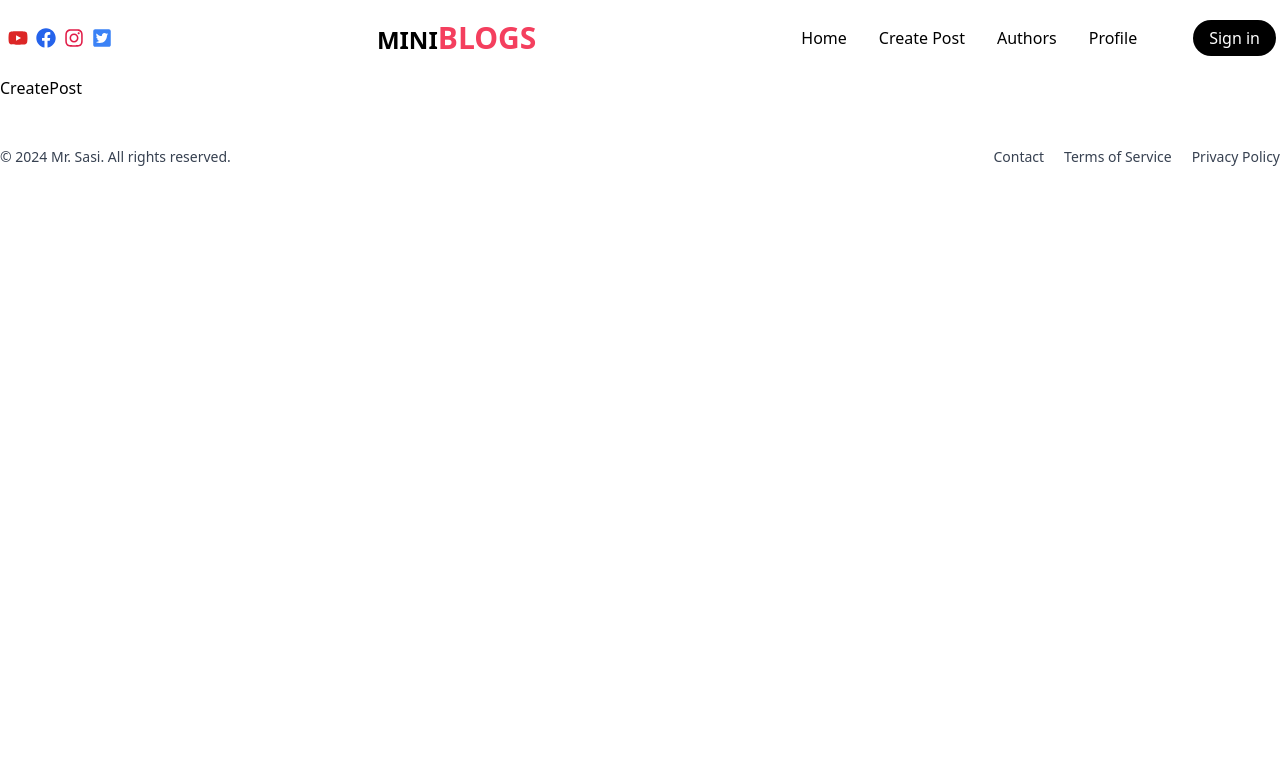
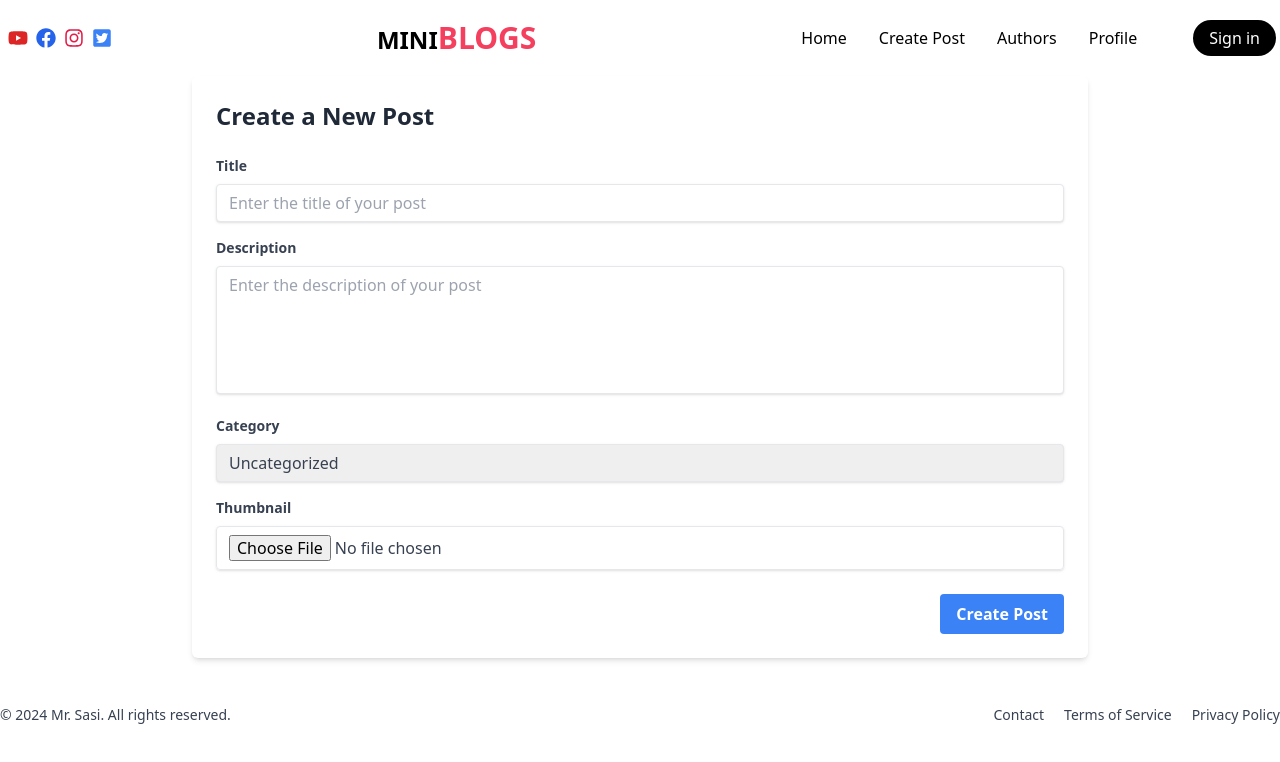
Before and after one commit to sasikola/mini-blogs, a React (Create React App) app: page /create in a window 1280 px wide. Shown: the top 762 px of the page. Built offline with nearby package versions, Linux system fonts and the light colour scheme.

Commit message:
added create post page

```diff
--- a/package.json
+++ b/package.json
@@ -10,6 +10,7 @@
     "react": "^18.3.1",
     "react-dom": "^18.3.1",
     "react-icons": "^5.2.1",
+    "react-quill": "^2.0.0",
     "react-redux": "^9.1.2",
     "react-router-dom": "^6.23.1",
     "react-scripts": "5.0.1",
--- a/src/Components/Navbar.jsx
+++ b/src/Components/Navbar.jsx
@@ -56,7 +56,7 @@ const MobileMenu = ({ user, signOut }) => {
               <Link to="/">Home</Link>
             </li>
             <li onClick={toggleMenu}>
-              <Link to="/">Create Post</Link>
+              <Link to="/create">Create Post</Link>
             </li>
             <li onClick={toggleMenu}>
               <Link to="/authors">Authors</Link>
@@ -139,7 +139,7 @@ const Navbar = () => {
       <div className="hidden md:flex gap-14 items-center">
         <ul className="flex gap-8 text-base text-black dark:text-white">
           <Link to="/">Home</Link>
-          <Link to="/">Create Post</Link>
+          <Link to="/create">Create Post</Link>
           <Link to="/authors">Authors</Link>
           <Link to="/profile/kalkhlakhgalgit ">Profile</Link>
         </ul>
--- a/src/Pages/CreatePost.jsx
+++ b/src/Pages/CreatePost.jsx
@@ -1,9 +1,127 @@
-import React from 'react'
+import React, { useState } from 'react';
+import ReactQuill from "react-quill"
+import 'react-quill/dist/quill.snow.css';
 
-function CreatePost() {
+const CreatePost = () => {
+  const [title, setTitle] = useState('');
+  const [description, setDescription] = useState('');
+  const [category, setCategory] = useState('Uncategorized');
+  const [thumbnail, setThumbnail] = useState(null);
+
+  const handleSubmit = (e) => {
+    e.preventDefault();
+    // Handle form submission logic here (e.g., API call to create a post)
+    console.log('Submitted:', { title, description, category, thumbnail });
+    // Reset form fields if needed
+    setTitle('');
+    setDescription('');
+    setCategory('Uncategorized');
+    setThumbnail(null);
+  };
+
+  const handleFileChange = (e) => {
+    const file = e.target.files[0];
+    setThumbnail(file);
+  };
+
+  const modules = {
+    toolbar: [
+      [{ header: [1, 2, 3, 4, 5, 6,false] }],
+      ['bold', 'italic', 'underline','strike', 'blockquote'],
+      [{'list': 'ordered'}, {'list': 'bullet'}, {'indent': '-1'}, {'indent': '+1'}],
+      ['link', 'image'],
+      ['clean'],
+    ],
+    clipboard: {
+      // toggle to add extra line breaks when pasting HTML:
+      matchVisual: false,
+    },
+
+  }
+  const formats = [
+    'header', 'font', 'size',
+    'bold', 'italic', 'underline', 'strike', 'blockquote',
+    'list', 'bullet', 'indent',
+    'link', 'image', 'video'
+  ];
+
   return (
-    <div>CreatePost</div>
-  )
-}
+    <section className="max-w-4xl mx-auto p-6 bg-white shadow-md rounded-md">
+      <h2 className="text-2xl font-semibold text-gray-800 mb-6">Create a New Post</h2>
+      <form onSubmit={handleSubmit}>
+        <div className="mb-4">
+          <label htmlFor="title" className="block text-gray-700 text-sm font-bold mb-2">
+            Title
+          </label>
+          <input
+            type="text"
+            id="title"
+            name="title"
+            value={title}
+            onChange={(e) => setTitle(e.target.value)}
+            className="shadow appearance-none border rounded w-full py-2 px-3 text-gray-700 leading-tight focus:outline-none focus:shadow-outline"
+            placeholder="Enter the title of your post"
+            required
+          />
+        </div>
+        <div className="mb-4">
+          <label htmlFor="description" className="block text-gray-700 text-sm font-bold mb-2">
+            Description
+          </label>
+          <textarea
+            id="description"
+            name="description"
+            value={description}
+            onChange={(e) => setDescription(e.target.value)}
+            className="shadow appearance-none border rounded w-full py-2 px-3 text-gray-700 leading-tight focus:outline-none focus:shadow-outline h-32 resize-none"
+            placeholder="Enter the description of your post"
+            required
+          />
+        </div>
+        <div className="mb-4">
+          <label htmlFor="category" className="block text-gray-700 text-sm font-bold mb-2">
+            Category
+          </label>
+          <select
+            id="category"
+            name="category"
+            value={category}
+            onChange={(e) => setCategory(e.target.value)}
+            className="shadow appearance-none border rounded w-full py-2 px-3 text-gray-700 leading-tight focus:outline-none focus:shadow-outline"
+            required
+          >
+            <option value="Uncategorized">Uncategorized</option>
+            <option value="Technology">Technology</option>
+            <option value="Travel">Travel</option>
+            <option value="Food">Food</option>
+            {/* Add more categories as needed */}
+          </select>
+        </div>
+        <div className="mb-6">
+          <label htmlFor="thumbnail" className="block text-gray-700 text-sm font-bold mb-2">
+            Thumbnail
+          </label>
+          <input
+            type="file"
+            id="thumbnail"
+            name="thumbnail"
+            accept="image/*"
+            onChange={handleFileChange}
+            className="shadow appearance-none border rounded w-full py-2 px-3 text-gray-700 leading-tight focus:outline-none focus:shadow-outline"
+            required
+          />
+        </div>
+        <div className="flex justify-end">
+          <button
+            type="submit"
+            className="bg-blue-500 hover:bg-blue-700 text-white font-bold py-2 px-4 rounded focus:outline-none focus:shadow-outline"
+          >
+            Create Post
+          </button>
+        </div>
+      </form>
+    </section>
+  );
+};
 
-export default CreatePost
+export default CreatePost;
--- a/src/Pages/Dashboard.jsx
+++ b/src/Pages/Dashboard.jsx
@@ -26,19 +26,19 @@ function Dashboard() {
                     <div className="mt-2 space-y-2 sm:space-y-0 sm:space-x-4 flex sm:justify-end">
                       <Link
                         to={`/posts/${post.id}`}
-                        className="block w-full sm:w-auto text-center sm:text-right text-blue-500 hover:text-blue-700 md:bg-blue-500 hover:bg-blue-700 md:text-white font-semibold py-2 px-4 rounded-md transition duration-300 mt-2 sm:mt-0"
+                        className="block w-full sm:w-auto text-center sm:text-right text-blue-500 hover:text-blue-700 md:bg-blue-500 md:hover:bg-blue-700 md:text-white font-semibold py-2 px-4 rounded-md transition duration-300 mt-2 sm:mt-0"
                       >
                         View
                       </Link>
                       <Link
                         to={`/posts/${post.id}/edit`}
-                        className="block w-full sm:w-auto text-center sm:text-right text-yellow-500 hover:text-yellow-700 md:bg-yellow-500 hover:bg-yellow-700 md:text-white font-semibold py-2 px-4 rounded-md transition duration-300 mt-2 sm:mt-0"
+                        className="block w-full sm:w-auto text-center sm:text-right text-yellow-500 hover:text-yellow-700 md:bg-yellow-500 md:hover:bg-yellow-700 md:text-white font-semibold py-2 px-4 rounded-md transition duration-300 mt-2 sm:mt-0"
                       >
                         Edit
                       </Link>
                       <Link
                         to={`/posts/${post.id}/delete`}
-                        className="block w-full sm:w-auto text-center sm:text-right text-red-500 hover:text-red-700 md:bg-red-500 hover:bg-red-700 md:text-white font-semibold py-2 px-4 rounded-md transition duration-300 mt-2 sm:mt-0"
+                        className="block w-full sm:w-auto text-center sm:text-right text-red-500 hover:text-red-700 md:bg-red-500 md:hover:bg-red-700 md:text-white font-semibold py-2 px-4 rounded-md transition duration-300 mt-2 sm:mt-0"
                       >
                         Delete
                       </Link>
```
Also changed, not shown: 1 other file (tests, documents, lock files or other folders).
